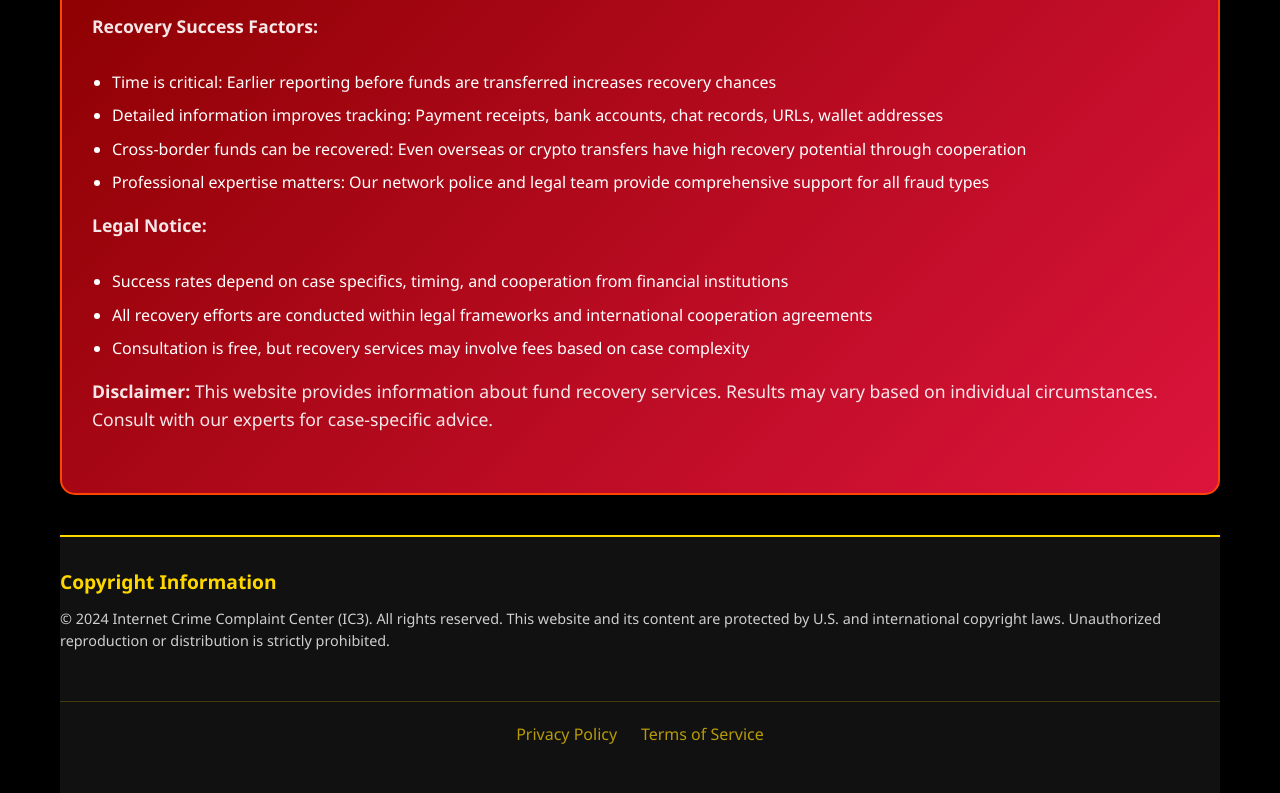
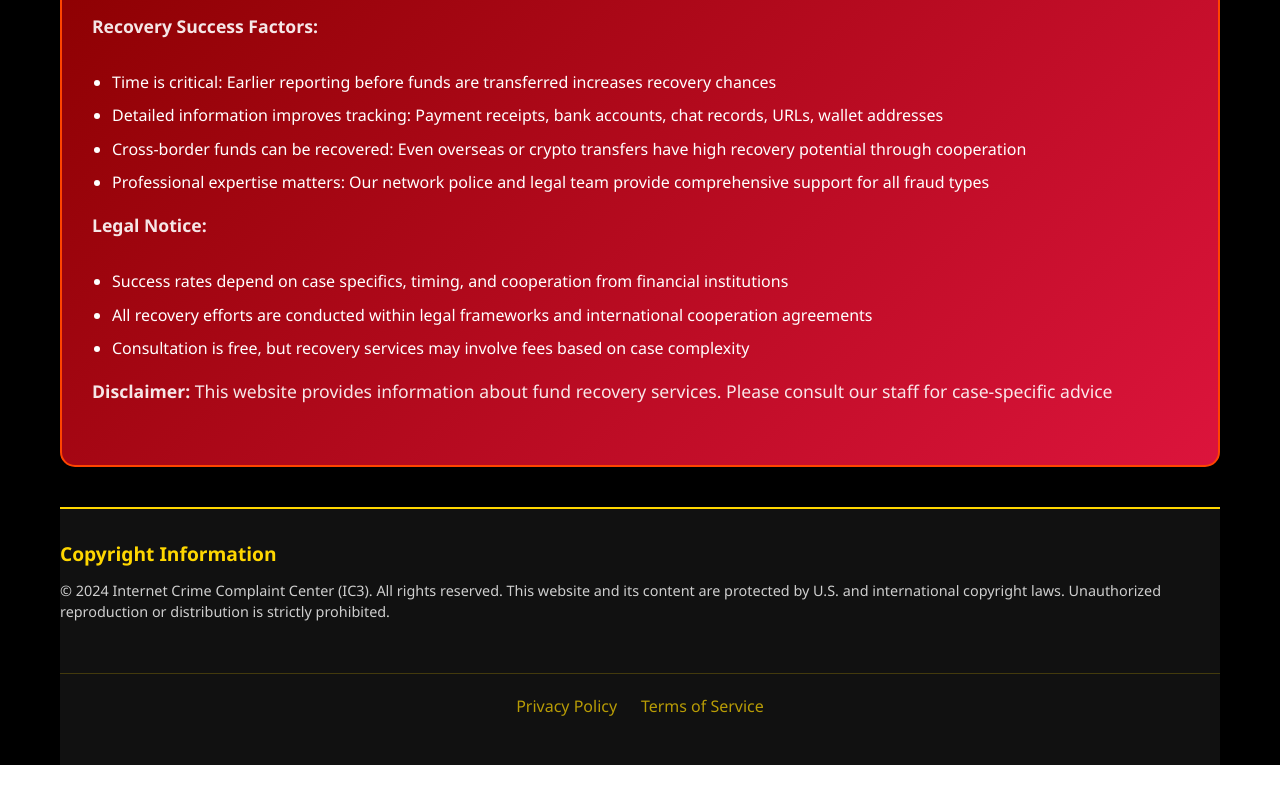
Before and after one commit to yuansn23/ywue724ab.shop, a plain HTML site: page ic3/index.html in a window 1280 px wide. Shown: the part 9491-10284 px from the top of the page. After the commit the page ends 10256 px from the top, so only its background shows below. Drawn offline with Linux system fonts and the light colour scheme; files whose address does not match are found by name.

Commit message:
Update index.html

```diff
--- a/ic3/index.html
+++ b/ic3/index.html
@@ -270,7 +270,7 @@
                     <li>All recovery efforts are conducted within legal frameworks and international cooperation agreements</li>
                     <li>Consultation is free, but recovery services may involve fees based on case complexity</li>
                 </ul>
-                <p><strong>Disclaimer:</strong> This website provides information about fund recovery services. Results may vary based on individual circumstances. Consult with our experts for case-specific advice.</p>
+                <p><strong>Disclaimer:</strong> This website provides information about fund recovery services. Please consult our staff for case-specific advice</p>
             </div>
 
             <div class="copyright-section">
```
